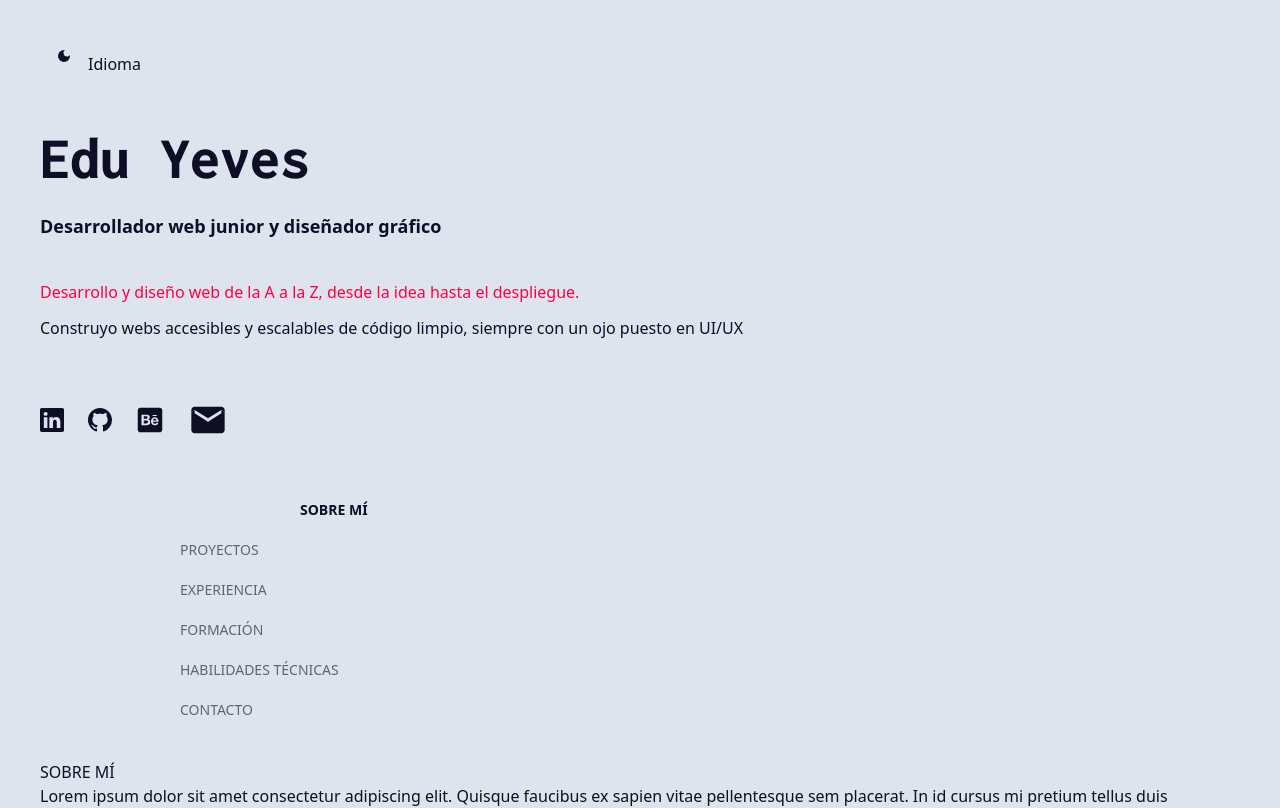
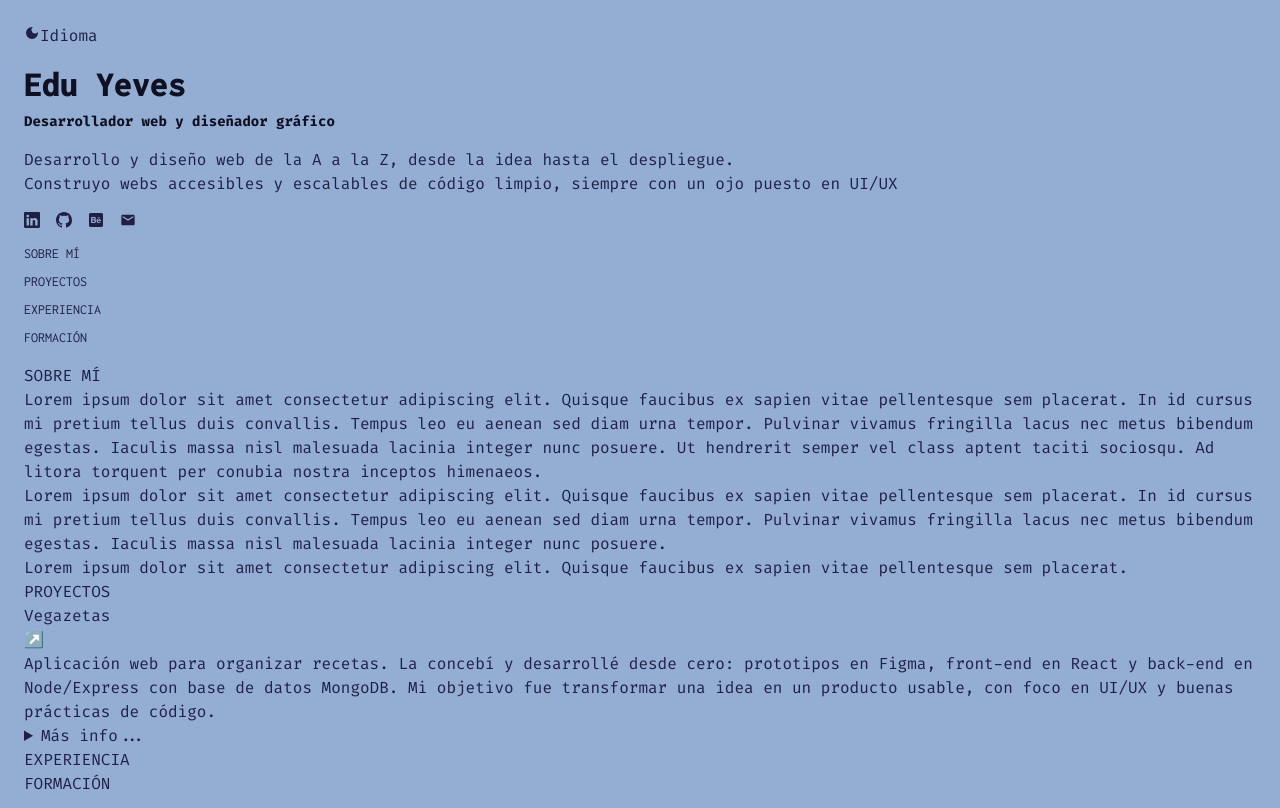
Before and after one commit to Yevestevez/eduyeves-dev, a React (Vite) app: page / in a window 1280 px wide. Shown: the top 808 px of the page. Built offline with nearby package versions, Linux system fonts and the light colour scheme.

Commit message:
update styles

```diff
--- a/src/App.jsx
+++ b/src/App.jsx
@@ -8,13 +8,9 @@ function App() {
     const { isDarkMode, toggleTheme } = useTheme();
 
     return (
-        <div className="grid min-h-screen p-10">
-            <aside className="flex">
-                <button
-                    type="button"
-                    onClick={toggleTheme}
-                    className="flex h-12 p-4 px-4 py-2"
-                >
+        <div className="web-container flex flex-col gap-4 p-6">
+            <aside>
+                <button type="button" onClick={toggleTheme}>
                     {isDarkMode ? (
                         <MdLightMode className="size-auto" />
                     ) : (
@@ -24,17 +20,17 @@ function App() {
                 <button disabled>Idioma</button>
             </aside>
 
-            <header className="flex flex-col gap-10 py-10">
-                <hgroup className="flex flex-col gap-6">
-                    <h1 className="font-[inconsolata] text-6xl font-extrabold">
+            <header className="flex flex-col gap-4">
+                <hgroup className="flex flex-col gap-2">
+                    <h1 className="text-secondary font-title text-4xl font-black">
                         Edu Yeves
                     </h1>
-                    <p className="text-lg font-semibold">
-                        Desarrollador web junior y diseñador gráfico
+                    <p className="text-secondary text-sm font-bold">
+                        Desarrollador web y diseñador gráfico
                     </p>
                 </hgroup>
-                <div className="flex flex-col gap-3">
-                    <p className="accent">
+                <div>
+                    <p>
                         Desarrollo y diseño web de la A a la Z, desde la idea
                         hasta el despliegue.
                     </p>
@@ -43,82 +39,48 @@ function App() {
                         siempre con un ojo puesto en UI/UX
                     </p>
                 </div>
-                <ul className="flex items-center gap-6 py-5">
+                <ul className="flex gap-4">
                     <li>
                         <a href="#" title="Linkedin" aria-label="Linkedin">
-                            <BsLinkedin className="size-6" />
+                            <BsLinkedin />
                         </a>
                     </li>
                     <li>
                         <a href="#" title="GitHub" aria-label="GitHub">
-                            <BsGithub className="size-6" />
+                            <BsGithub />
                         </a>
                     </li>
                     <li>
                         <a href="#" title="GitHub" aria-label="GitHub">
-                            <FaBehanceSquare className="size-7" />
+                            <FaBehanceSquare />
                         </a>
                     </li>
                     <li>
                         <a href="#" title="Email" aria-label="email">
-                            <MdEmail className="size-10" />
+                            <MdEmail />
                         </a>
                     </li>
                 </ul>
                 <nav>
-                    <ul className="flex flex-col gap-5 text-sm">
+                    <ul className="flex flex-col gap-2 font-title text-sm">
                         <li>
-                            <a
-                                href="#"
-                                className="flex items-center gap-5 font-bold"
-                            >
-                                <div className="bg-primary-dark h-1 w-60"></div>
+                            <a href="#">
                                 <span>SOBRE MÍ</span>
                             </a>
                         </li>
                         <li>
-                            <a
-                                href="#"
-                                className="flex items-center gap-5 opacity-60"
-                            >
-                                <div className="bg-primary-dark h-0.5 w-30"></div>
+                            <a href="#">
                                 <span>PROYECTOS</span>
                             </a>
                         </li>
                         <li>
-                            <a
-                                href="#"
-                                className="flex items-center gap-5 opacity-60"
-                            >
-                                <div className="bg-primary-dark h-0.5 w-30"></div>
+                            <a href="#">
                                 <span>EXPERIENCIA</span>
                             </a>
                         </li>
                         <li>
-                            <a
-                                href="#"
-                                className="flex items-center gap-5 opacity-60"
-                            >
-                                <div className="bg-primary-dark h-0.5 w-30"></div>
+                            <a href="#">
                                 <span>FORMACIÓN</span>
-                            </a>
-                        </li>
-                        <li>
-                            <a
-                                href="#"
-                                className="flex items-center gap-5 opacity-60"
-                            >
-                                <div className="bg-primary-dark h-0.5 w-30"></div>
-                                <span>HABILIDADES TÉCNICAS</span>
-                            </a>
-                        </li>
-                        <li>
-                            <a
-                                href="#"
-                                className="flex items-center gap-5 opacity-60"
-                            >
-                                <div className="bg-primary-dark h-0.5 w-30"></div>
-                                <span>CONTACTO</span>
                             </a>
                         </li>
                     </ul>
@@ -217,13 +179,11 @@ function App() {
                 <section aria-label="Formación">
                     <h2>FORMACIÓN</h2>
                 </section>
-
-                <section aria-label="Contacto">
-                    <h2>CONTACTO</h2>
-                </section>
             </main>
 
-            <footer></footer>
+            <footer>
+                <p>footer</p>
+            </footer>
         </div>
     );
 }
--- a/src/hooks/useTheme.js
+++ b/src/hooks/useTheme.js
@@ -2,7 +2,6 @@ import { useState, useEffect } from 'react';
 
 export function useTheme() {
     const [isDarkMode, setIsDarkMode] = useState(() => {
-        // Leer del localStorage al inicializar
         if (typeof window !== 'undefined') {
             return localStorage.getItem('theme') === 'dark';
         }
--- a/src/style.css
+++ b/src/style.css
@@ -1,29 +1,32 @@
 @import 'tailwindcss';
 
 @theme {
-    --color-space-indigo-50: oklch(94.93% 0.015 286.12);
-    --color-space-indigo-100: oklch(89.54% 0.031 285.75);
-    --color-space-indigo-200: oklch(79.11% 0.062 284.89);
-    --color-space-indigo-300: oklch(68.28% 0.098 283.5);
-    --color-space-indigo-400: oklch(57.37% 0.136 281.23);
-    --color-space-indigo-500: oklch(46.71% 0.174 277.3);
-    --color-space-indigo-600: oklch(40.08% 0.144 277.68);
-    --color-space-indigo-700: oklch(33.17% 0.113 278.26);
-    --color-space-indigo-800: oklch(25.9% 0.08 279.26);
-    --color-space-indigo-900: oklch(17.88% 0.046 280.64);
-    --color-space-indigo-950: oklch(15.49% 0.034 281.74);
+    --font-primary: 'Fira Code', monospace;
+    --font-title: Inconsolata, monospace;
 
-    --color-pale-sky-50: oklch(95.93% 0.007 247.9);
-    --color-pale-sky-100: oklch(91.65% 0.016 257.2);
-    --color-pale-sky-200: oklch(83.35% 0.031 254.34);
-    --color-pale-sky-300: oklch(74.71% 0.049 255.4);
-    --color-pale-sky-400: oklch(66.13% 0.066 254.58);
-    --color-pale-sky-500: oklch(57.22% 0.086 255.31);
-    --color-pale-sky-600: oklch(48.94% 0.071 254.78);
-    --color-pale-sky-700: oklch(40.04% 0.056 255.62);
-    --color-pale-sky-800: oklch(30.89% 0.04 254.7);
-    --color-pale-sky-900: oklch(20.7% 0.023 257.29);
-    --color-pale-sky-950: oklch(17.59% 0.017 256.84);
+    --color-space-indigo-50: oklch(95.17% 0.012 286.17);
+    --color-space-indigo-100: oklch(90.02% 0.026 285.87);
+    --color-space-indigo-200: oklch(79.83% 0.053 285.13);
+    --color-space-indigo-300: oklch(69.44% 0.083 284.02);
+    --color-space-indigo-400: oklch(58.88% 0.115 282.29);
+    --color-space-indigo-500: oklch(48.32% 0.148 279.34);
+    --color-space-indigo-600: oklch(41.41% 0.123 279.58);
+    --color-space-indigo-700: oklch(34.2% 0.097 279.96);
+    --color-space-indigo-800: oklch(26.6% 0.069 280.61);
+    --color-space-indigo-900: oklch(18.44% 0.038 281.97);
+    --color-space-indigo-950: oklch(15.73% 0.027 282.79);
+
+    --color-powder-blue-50: oklch(95.88% 0.009 247.92);
+    --color-powder-blue-100: oklch(91.56% 0.019 255.54);
+    --color-powder-blue-200: oklch(82.99% 0.039 255.63);
+    --color-powder-blue-300: oklch(74.31% 0.06 255.71);
+    --color-powder-blue-400: oklch(65.53% 0.083 255.82);
+    --color-powder-blue-500: oklch(56.97% 0.105 255.27);
+    --color-powder-blue-600: oklch(48.44% 0.088 256.02);
+    --color-powder-blue-700: oklch(39.76% 0.07 255.99);
+    --color-powder-blue-800: oklch(30.58% 0.05 255.94);
+    --color-powder-blue-900: oklch(20.65% 0.028 255.84);
+    --color-powder-blue-950: oklch(17.56% 0.019 255.78);
 
     --color-emerald-50: oklch(97.46% 0.023 165.87);
     --color-emerald-100: oklch(94.96% 0.047 165.76);
@@ -64,25 +67,30 @@
 
 @layer base {
     :root {
-        --color-text: var(--color-space-indigo-900);
-        --color-bg: var(--color-pale-sky-100);
+        --color-text: var(--color-space-indigo-800);
+        --color-text-secondary: var(--color-space-indigo-900);
+        --color-bg: var(--color-powder-blue-300);
         --color-accent: var(--color-bubblegum-pink-500);
     }
 
     .dark {
-        --color-text: var(--color-pale-sky-100);
+        --color-text: var(--color-powder-blue-300);
+        --color-text-secondary: var(--color-powder-blue-100);
         --color-bg: var(--color-space-indigo-900);
         --color-accent: var(--color-emerald-500);
     }
 
     body {
-        font-family: 'Fira Code' monospace;
+        font-family: var(--font-primary);
     }
 }
 
 @layer utilities {
     .text-primary {
         color: var(--color-text);
+    }
+    .text-secondary {
+        color: var(--color-text-secondary);
     }
     .bg-primary {
         background-color: var(--color-bg);
```
